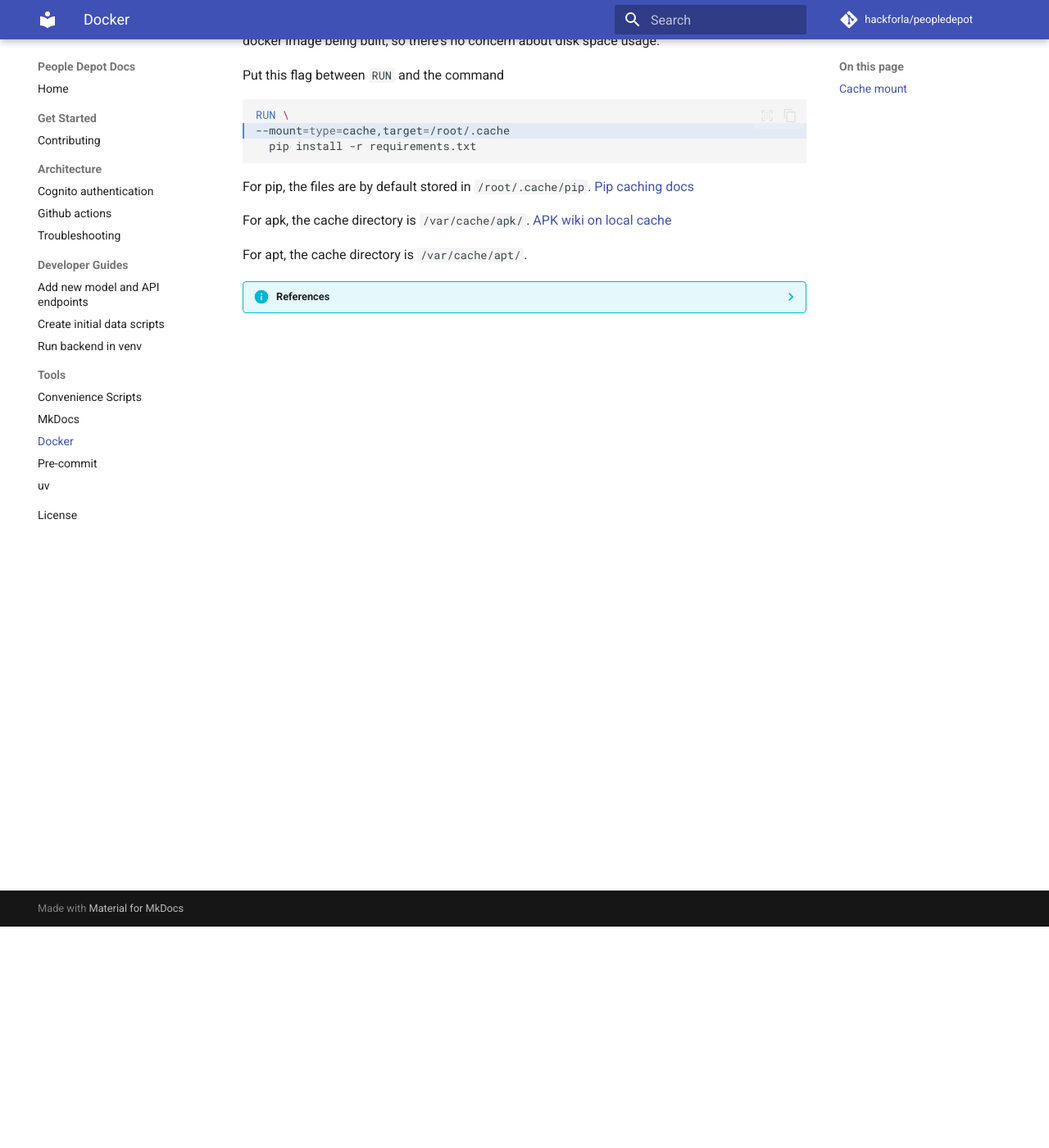
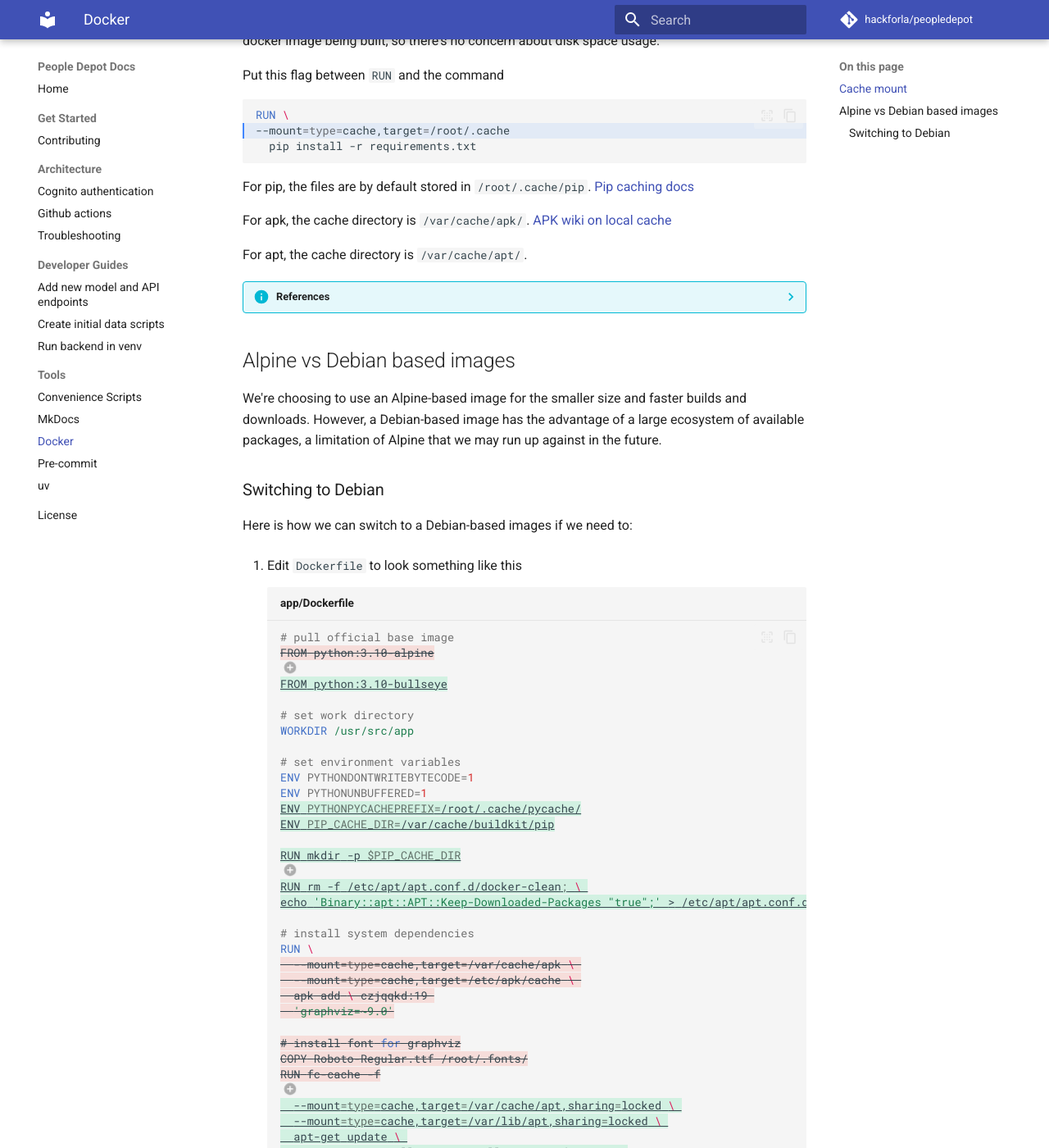
Before and after one commit to hackforla/peopledepot, an MkDocs documentation site: the page built from docs/tools/docker.md, in a window 1280 px wide and 1400 px high, scrolled down 270 px. Shown: the whole window at 82% size. Built offline with MkDocs 1.6.1 and Material for MkDocs 9.7.7, drawn with Linux system fonts in a browser that asks for light colours; comment, search, counter and statistics services are not loaded; some of the changed text lies outside the part shown.

Commit message:
docs: how to switch back to debian docker image

````diff
--- a/docs/tools/docker.md
+++ b/docs/tools/docker.md
@@ -23,3 +23,87 @@
     - [proper usage of mount cache](https://dev.doroshev.com/blog/docker-mount-type-cache/)
     - [mount cache reference](https://docs.docker.com/engine/reference/builder/#run---mounttypecache)
     - [buildkit dockerfile reference](https://github.com/moby/buildkit/blob/master/frontend/dockerfile/docs/reference.md)
+
+## Alpine vs Debian based images
+
+We're choosing to use an Alpine-based image for the smaller size and faster builds and downloads. However, a Debian-based image has the advantage of a large ecosystem of available packages, a limitation of Alpine that we may run up against in the future.
+
+### Switching to Debian
+
+Here is how we can switch to a Debian-based images if we need to:
+
+1. Edit `Dockerfile` to look something like this
+
+    ```Dockerfile title="app/Dockerfile"
+
+    # pull official base image
+    {--FROM python:3.10-alpine--}
+    # (1)! define base image
+    {++FROM python:3.10-bullseye++}
+
+    # set work directory
+    WORKDIR /usr/src/app
+
+    # set environment variables
+    ENV PYTHONDONTWRITEBYTECODE=1
+    ENV PYTHONUNBUFFERED=1
+    {++ENV PYTHONPYCACHEPREFIX=/root/.cache/pycache/++}
+    {++ENV PIP_CACHE_DIR=/var/cache/buildkit/pip++}
+
+    {++RUN mkdir -p $PIP_CACHE_DIR++}
+    # (2)! prevent cache deletion
+    {++RUN rm -f /etc/apt/apt.conf.d/docker-clean; \ ++}
+    {++echo 'Binary::apt::APT::Keep-Downloaded-Packages "true";' > /etc/apt/apt.conf.d/keep-cache++}
+
+    # install system dependencies
+    RUN \
+    {--  --mount=type=cache,target=/var/cache/apk \ --}
+    {--  --mount=type=cache,target=/etc/apk/cache \ --}
+    {--  apk add \--}
+    {--  'graphviz=~9.0'--}
+
+    {--# install font for graphviz--}
+    {--COPY Roboto-Regular.ttf /root/.fonts/--}
+    {--RUN fc-cache -f--}
+    # (3)! define cache mounts and install dependencies
+    {++  --mount=type=cache,target=/var/cache/apt,sharing=locked \ ++}
+    {++  --mount=type=cache,target=/var/lib/apt,sharing=locked \ ++}
+    {++  apt-get update \ ++}
+    {++  && apt-get install --no-install-recommends -yqq \ ++}
+    {++  netcat=1.10-46 \ ++}
+    {++  gcc=4:10.2.1-1 \ ++}
+    {++  postgresql=13+225+deb11u1 \ ++}
+    {++  graphviz=2.42.2-5++}
+
+    # install dependencies
+    COPY ./requirements.txt .
+    # hadolint ignore=DL3042
+    # (4)! install uv for faster dependency resolution
+    RUN \
+      --mount=type=cache,target=/root/.cache \
+      pip install uv==0.1.15 \
+      && uv pip install --system -r requirements.txt
+
+    # copy entrypoint.sh
+    COPY ./entrypoint.sh .
+    RUN sed -i 's/\r$//g' /usr/src/app/entrypoint.sh \
+      && chmod +x /usr/src/app/entrypoint.sh
+
+    # copy project
+    COPY . .
+
+    # run entrypoint.sh
+    ENTRYPOINT ["/usr/src/app/entrypoint.sh"]
+    ```
+
+    1. define base image
+    1. prevent cache deletion
+    1. install system dependencies
+        1. define cache mounts for apt and lib
+        1. install netcat for db wait script, which is used in `entrypoint.sh`
+        1. install gcc for python local compiling, which shouldn't be needed
+        1. install postgresql for `dbshell` management command
+        1. install graphviz for generating ERD in `erd.sh`
+    1. install uv for faster dependency resolution, which may or may not be wanted
+
+1. Use the `dive` tool to check the image layers for extra files that shouldn't be there.
--- a/mkdocs.yml
+++ b/mkdocs.yml
@@ -7,6 +7,7 @@
   name: material
   features:
     - content.action.edit
+    - content.action.view
     - content.code.annotate
     - content.code.copy
     - content.code.select
@@ -27,6 +28,8 @@
   - md_in_html
   - pymdownx.betterem
   - pymdownx.blocks.details
+  - pymdownx.critic:
+      mode: view
   - pymdownx.details
   - pymdownx.highlight:
       anchor_linenums: true
````
